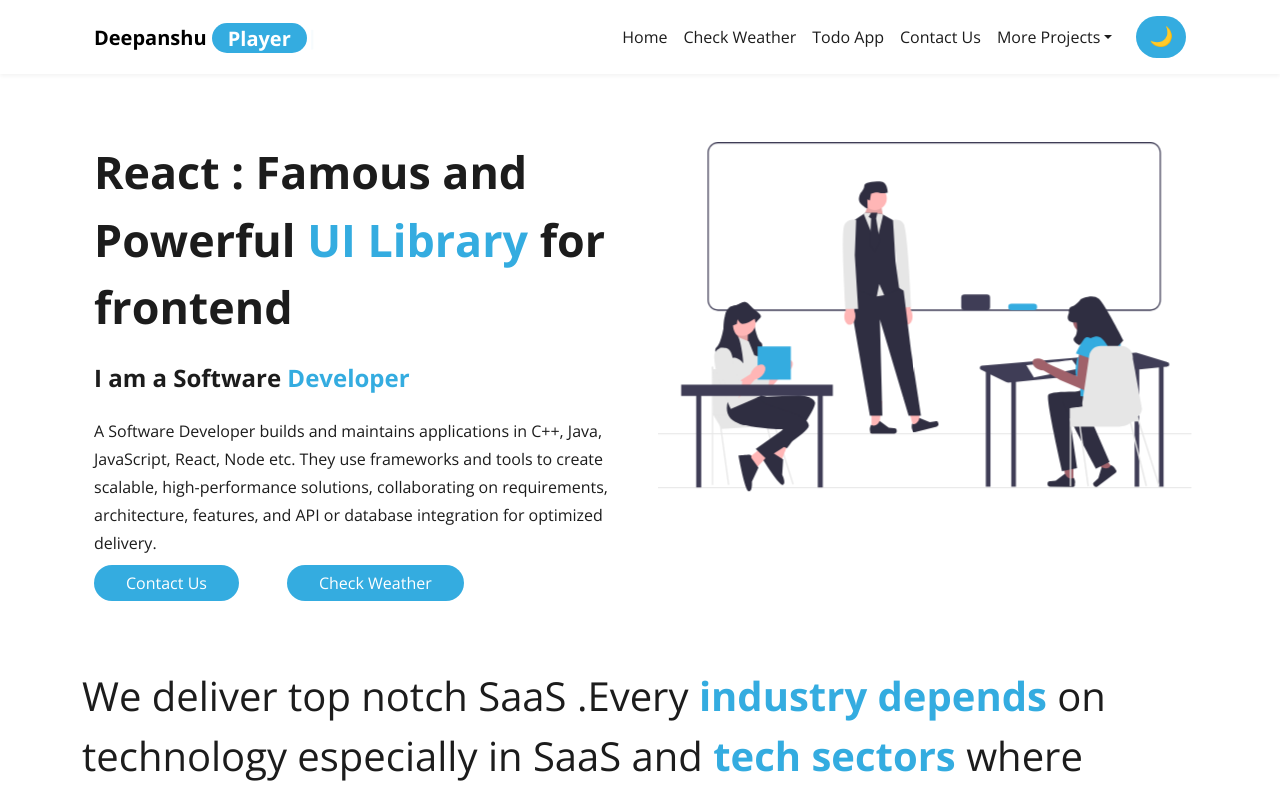
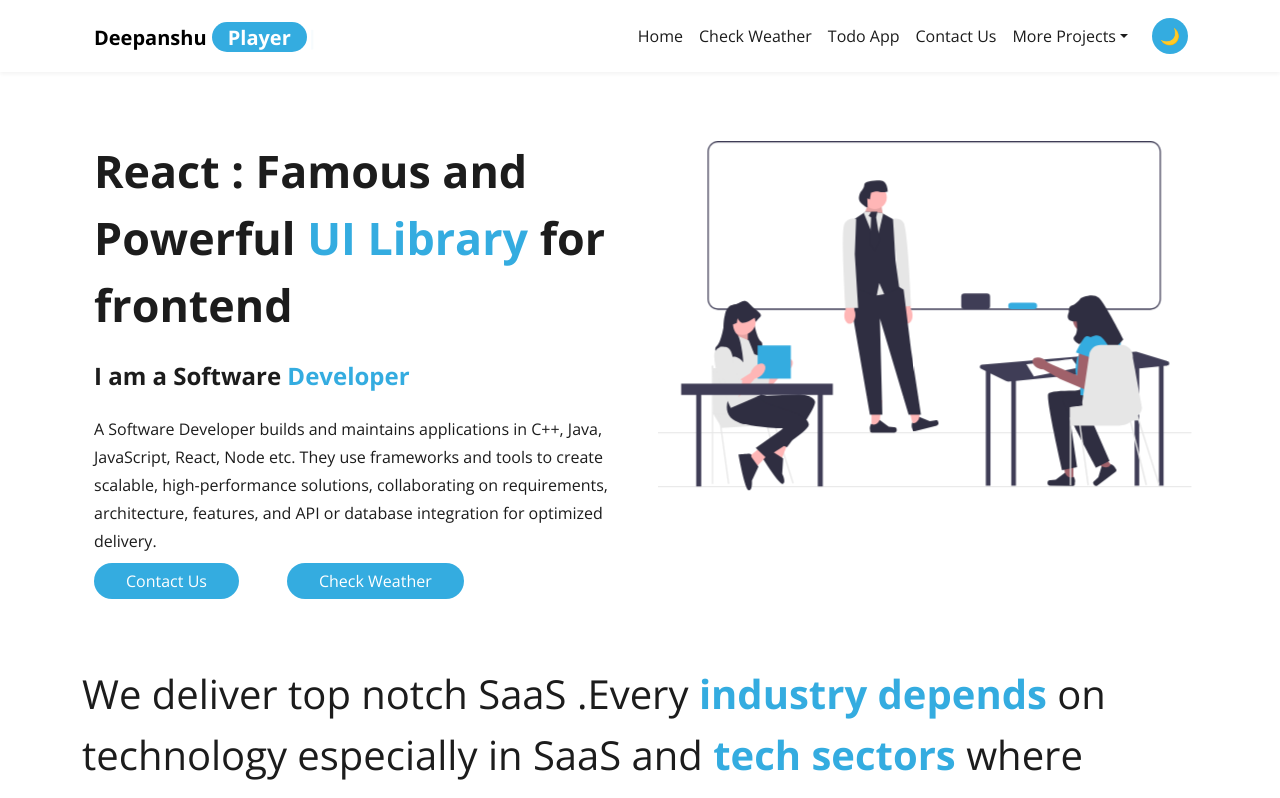
Before and after one commit to deepanshu1420/PersonalPortfolio-React, a React (Create React App) app: page / in a window 1280 px wide. Shown: the top 798 px of the page. Built offline with nearby package versions, Linux system fonts and the light colour scheme.

Commit message:
toggle btn fixed

```diff
--- a/src/website/index.css
+++ b/src/website/index.css
@@ -132,10 +132,11 @@ span {
     background-color: var(--primary);
     color: var(--white);
     border: none;
-    padding: 0.4rem 0.8rem;
-    font-size: 1.2rem;
+    padding: 0.4rem 0.5rem;
+    font-size: 1rem;
     border-radius: 50px;
     cursor: pointer;
+    margin-right: -2px;
 }
 body.dark .navbar-toggler-icon {
     filter: invert(1);
```
